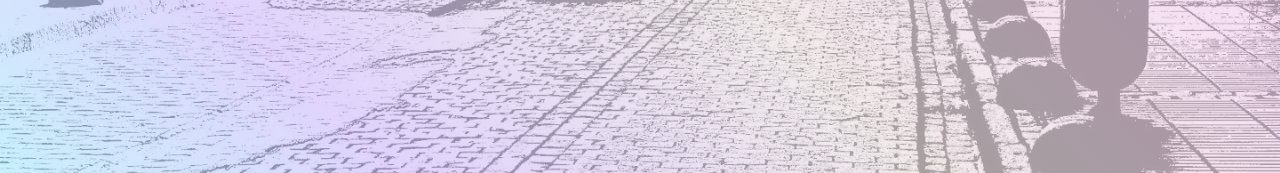
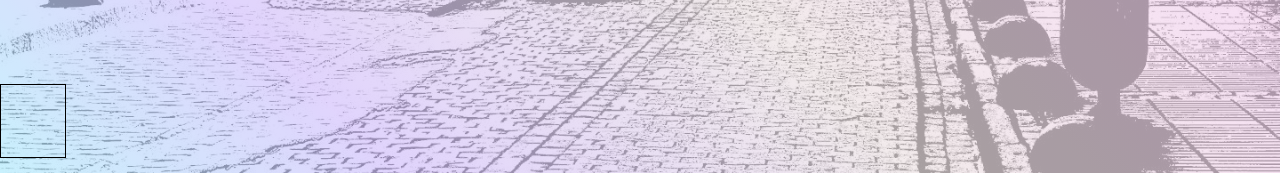
Before and after one commit to vsarrocchi/nuxt-portfolio, a Nuxt app: page / in a window 1280 px wide. Shown: the part 627-800 px from the top of the page. Built offline with nearby package versions, Linux system fonts and the light colour scheme.

Commit message:
add sicial media

```diff
--- /dev/null
+++ b/components/social.vue
@@ -0,0 +1,75 @@
+<template>
+  <div class="social-media-contact">
+    <a
+      class="social-media-box"
+      href="https://github.com/vsarrocchi"
+      target="_blank"
+    >
+      <i class="fab fa-github"></i>
+    </a>
+    <a
+      class="social-media-box"
+      href="https://linkedin.com/in/valesca-sarrocchi"
+      target="_blank"
+    >
+      <i class="fab fa-linkedin"></i>
+    </a>
+    <a class="social-media-box" href="mailto:valesca.sarrocchi.s@gmail.com">
+      <i class="fa fa-envelope"></i>
+    </a>
+  </div>
+</template>
+
+<style>
+.social-media-contact {
+  display: flex;
+  justify-content: center;
+  z-index: 111;
+}
+
+.social-media-contact i {
+  padding: 1rem 1rem;
+  color: #8b1adc;
+}
+
+@media (min-width: 768px) {
+  .social-media-contact {
+    flex-direction: column;
+    justify-content: unset;
+    margin: 15px 15px 15px 0;
+    position: fixed;
+    bottom: 0;
+  }
+
+  .social-media-contact i {
+    padding: 1rem 2rem;
+  }
+
+  .social-media-contact i:hover {
+    opacity: 1;
+  }
+
+  .social-media-box {
+    position: relative;
+    display: inline-block;
+    border-radius: 5px;
+    transition: all 0.3s ease-in-out;
+  }
+
+  .social-media-box::after {
+    content: '';
+    position: absolute;
+    z-index: -1;
+    opacity: 0;
+    transition: opacity 0.3s ease-in-out;
+  }
+
+  .social-media-box:hover {
+    transform: scale(1.2, 1.2);
+  }
+
+  .social-media-box:hover::after {
+    opacity: 1;
+  }
+}
+</style>
--- a/layouts/default.vue
+++ b/layouts/default.vue
@@ -4,15 +4,18 @@
     <div>
       <nuxt />
     </div>
+    <Social class="border border-black" />
   </div>
 </template>
 
 <script>
 import Header from '../components/header'
+import Social from '../components/social'
 
 export default {
   components: {
-    Header
+    Header,
+    Social
   }
 }
 </script>
--- a/nuxt.config.js
+++ b/nuxt.config.js
@@ -19,6 +19,10 @@ export default {
       {
         rel: 'stylesheet',
         href: 'https://fonts.googleapis.com/css?family=Roboto'
+      },
+      {
+        rel: 'stylesheet',
+        href: 'https://fonts.googleapis.com/css?family=Quicksand&display=swap'
       }
     ]
   },
--- a/pages/index.vue
+++ b/pages/index.vue
@@ -7,6 +7,7 @@
     <Portfolio />
     <Contact />
     <Footer />
+    <!-- <Social class="border border-black" /> -->
   </div>
 </template>
 
@@ -17,6 +18,7 @@ import Skills from '../components/skills'
 import Portfolio from '../components/portfolio'
 import Contact from '../components/contact'
 import Footer from '../components/footer'
+// import Social from '../components/social'
 
 export default {
   components: {
@@ -26,6 +28,7 @@ export default {
     Portfolio,
     Contact,
     Footer
+    // Social
   }
 }
 </script>
```
Also changed, not shown: components/header.vue (+11 -0 lines).
